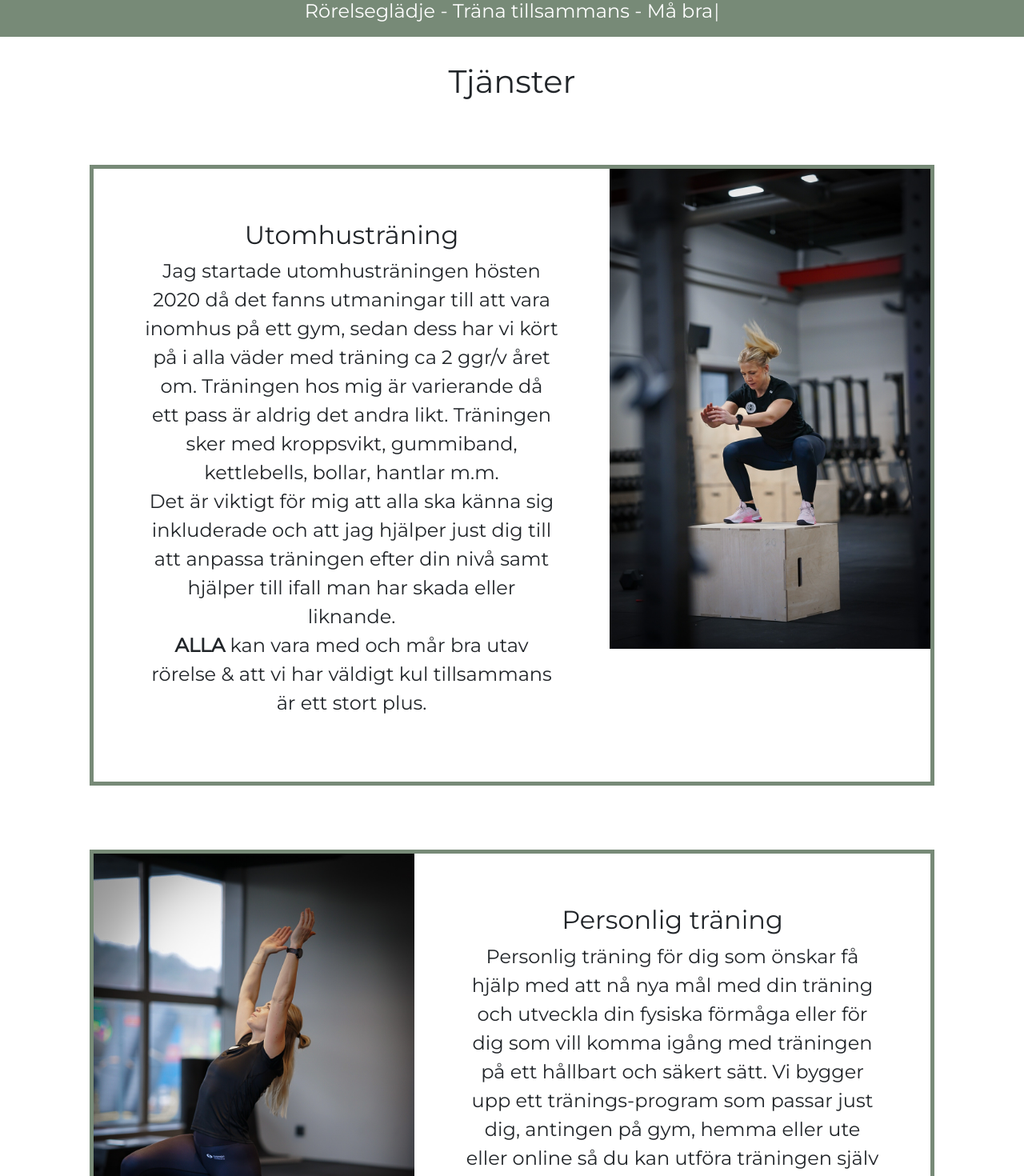
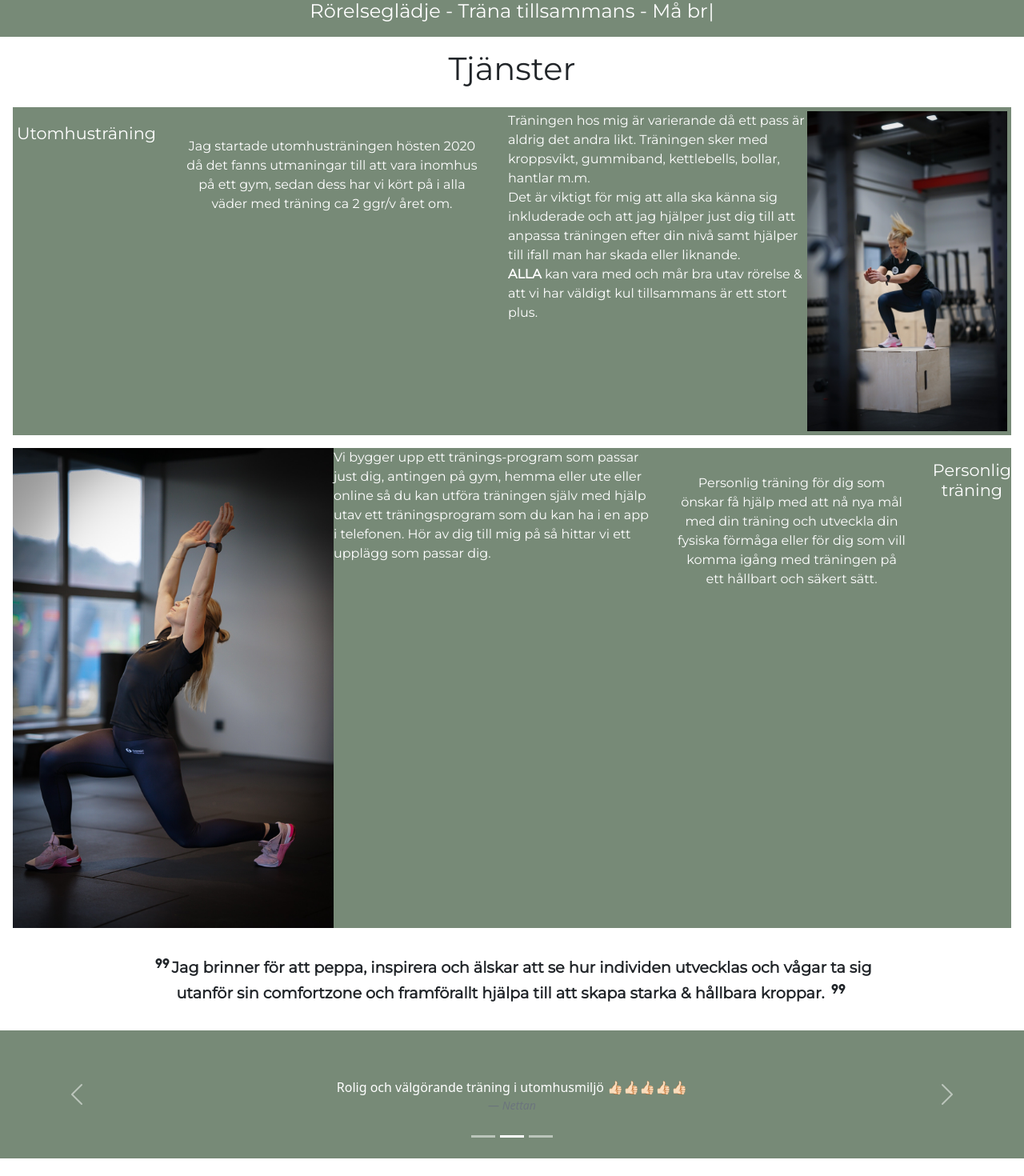
Before and after one commit to JannieBackman/examensarbete, a React (Create React App) app: page / in a window 1280 px wide. Shown: the part 898-2368 px from the top of the page at 80% size. Built offline with nearby package versions, Linux system fonts and the light colour scheme.

Commit message:
added function for collapsing text

```diff
--- a/src/components/Products.css
+++ b/src/components/Products.css
@@ -1,22 +1,227 @@
 .products-container {
-  padding: 0 2rem;
   font-family: 'Montserrat';
   width: 100%;
+  display: flex;
+  align-items: center;
+  justify-content: center;
+  flex-direction: column;
+  padding: 0;
 }
 
 .products-container h1 {
   text-align: center;
   padding-top: 2rem;
 }
-.quote {
+
+.outdoor-content {
+  border: solid #778a77 5px;
+  background-color: #778a77;
+  color: #fff;
+  display: flex;
+  flex-direction: column;
+  background-color: #778a77;
+  color: #fff;
+  width: 100%;
+}
+
+.outdoor-content h2 {
+  font-size: 1.3rem;
+  text-align: center;
+  padding-top: 1rem;
+}
+.outdoor-text {
+  font-size: 1rem;
+  padding-top: 0.5rem;
+  padding-left: 1rem;
+  padding-right: 1rem;
+  text-align: center;
+}
+
+.pt-content {
+  background-color: #778a77;
+  color: #fff;
+  display: flex;
+  flex-direction: column;
+  background-color: #778a77;
+  color: #fff;
+  width: 100%;
+}
+
+.pt-content h2 {
+  font-size: 1.3rem;
+  text-align: center;
+  padding-top: 1rem;
+}
+.pt-text {
+  font-size: 1rem;
+  padding-top: 0.5rem;
+  padding-left: 1rem;
+  padding-right: 1rem;
+  text-align: center;
+}
+
+.quote-content {
   display: flex;
   justify-content: center;
   width: 100%;
-  padding: 0 3rem 3rem 1rem;
+  padding: 1rem;
 }
 
-.about-intro {
-  font-size: 1.5rem;
+.quote-text {
+  font-size: 1rem;
   text-align: center;
   width: 75%;
 }
+
+.collapse-section {
+  display: flex;
+  align-items: center;
+  justify-content: center;
+  flex-direction: column;
+  padding: 1rem;
+  text-align: center;
+}
+
+@media (min-width: 768px) {
+  .products-container {
+    display: flex;
+    align-items: center;
+    justify-content: center;
+    flex-direction: column;
+    padding: 0;
+    gap: 0.5rem;
+  }
+  .outdoor-content {
+    display: flex;
+    flex-direction: row;
+    background-color: #778a77;
+    color: #fff;
+    width: 100%;
+  }
+  .outdoor-content h2 {
+    text-align: center;
+  }
+  .outdoor-text {
+    text-align: center;
+    padding: 1rem;
+    font-size: 1rem;
+  }
+  .outdoor-content img {
+    height: 400px;
+    width: 250px;
+  }
+
+  .pt-content {
+    display: flex;
+    background-color: #778a77;
+    color: #fff;
+    width: 100%;
+    flex-direction: row-reverse;
+  }
+  .pt-text {
+    text-align: center;
+    padding: 1rem;
+    font-size: 1rem;
+  }
+
+  .quote {
+    display: flex;
+    justify-content: center;
+    width: 100%;
+    padding: 1rem;
+  }
+
+  .quote-text {
+    font-size: 1.2rem;
+    text-align: center;
+    width: 75%;
+  }
+}
+@media (min-width: 1024px) {
+  .products-container {
+    padding: 0 1rem;
+    gap: 1rem;
+  }
+
+  .products-container h1 {
+    text-align: center;
+    padding-top: 1rem;
+  }
+  .outdoor-content {
+    flex-direction: row;
+  }
+  .outdoor-text {
+    font-size: 1rem;
+    padding: 2rem;
+    text-align: center;
+  }
+  .outdoor-text h2 {
+    font-size: 1.5rem;
+  }
+  .pt-content {
+    flex-direction: row-reverse;
+  }
+  .pt-text {
+    font-size: 1rem;
+    padding: 2rem;
+    text-align: center;
+  }
+
+  .pt-text h2 {
+    font-size: 1.5rem;
+  }
+
+  .quote-text {
+    font-size: 1.2rem;
+  }
+}
+
+@media (min-width: 1500px) {
+  .products-container {
+    padding: 0 2rem;
+    font-family: 'Montserrat';
+    width: 100%;
+  }
+
+  .products-container h1 {
+    text-align: center;
+    padding-top: 2rem;
+  }
+
+  .outdoor-content {
+    display: flex;
+    flex-direction: row;
+    margin: 5rem;
+    border: solid #778a77 5px;
+  }
+  .outdoor-text {
+    font-size: 1.3rem;
+    padding: 4rem;
+    text-align: center;
+  }
+
+  .pt-content {
+    display: flex;
+    margin: 5rem;
+    border: solid #778a77 5px;
+    flex-direction: row-reverse;
+  }
+  .pt-text {
+    font-size: 1.3rem;
+    padding: 4rem;
+    text-align: center;
+  }
+
+  .quote {
+    display: flex;
+    justify-content: center;
+    width: 100%;
+    padding: 0 3rem 3rem 1rem;
+  }
+
+  .quote-text {
+    font-size: 1.5rem;
+    text-align: center;
+    width: 75%;
+  }
+}
--- a/src/components/Products.jsx
+++ b/src/components/Products.jsx
@@ -1,68 +1,118 @@
 import workout from '../components/assets/DSC05312.JPG';
 import workout2 from '../components/assets/DSC05584.JPG';
-
+import Button from 'react-bootstrap/Button';
+import Collapse from 'react-bootstrap/Collapse';
 import './Products.css';
+import { React, useEffect, useState } from 'react';
 
 function Products() {
+  const [open, setOpen] = useState(false);
+  const [isMobile, setIsMobile] = useState(
+    window.matchMedia('(max-width: 790px)').matches
+  );
+  useEffect(() => {
+    window
+      .matchMedia('(max-width: 790px)')
+      .addEventListener('change', (e) => setIsMobile(e.matches));
+  }, []);
   return (
     <div className="products-container" id="product-section">
       <h1> Tjänster</h1>
-      <div
-        style={{
-          display: 'flex',
-          margin: '5rem',
-          border: 'solid #778a77 5px',
-        }}
-      >
-        <p
-          style={{
-            fontSize: '1.5rem',
-            padding: '4rem',
-            textAlign: 'center',
-          }}
-        >
-          <h2> Utomhusträning</h2>
+      <div className="outdoor-content">
+        <h2> Utomhusträning</h2>
+        <p className="outdoor-text">
           Jag startade utomhusträningen hösten 2020 då det fanns utmaningar till
           att vara inomhus på ett gym, sedan dess har vi kört på i alla väder
-          med träning ca 2 ggr/v året om. Träningen hos mig är varierande då ett
-          pass är aldrig det andra likt. Träningen sker med kroppsvikt,
-          gummiband, kettlebells, bollar, hantlar m.m. <br /> Det är viktigt för
-          mig att alla ska känna sig inkluderade och att jag hjälper just dig
-          till att anpassa träningen efter din nivå samt hjälper till ifall man
-          har skada eller liknande. <br /> <strong> ALLA </strong>kan vara med
-          och mår bra utav rörelse & att vi har väldigt kul tillsammans är ett
-          stort plus.
+          med träning ca 2 ggr/v året om.
         </p>
+        {!isMobile ? (
+          <p>
+            Träningen hos mig är varierande då ett pass är aldrig det andra
+            likt. Träningen sker med kroppsvikt, gummiband, kettlebells, bollar,
+            hantlar m.m. <br /> Det är viktigt för mig att alla ska känna sig
+            inkluderade och att jag hjälper just dig till att anpassa träningen
+            efter din nivå samt hjälper till ifall man har skada eller liknande.{' '}
+            <br /> <strong> ALLA </strong>kan vara med och mår bra utav rörelse
+            & att vi har väldigt kul tillsammans är ett stort plus.
+          </p>
+        ) : (
+          <div className="collapse-section">
+            <Button
+              style={{
+                backgroundColor: '#9eb89e',
+                border: 'none',
+                marginBottom: '1rem',
+              }}
+              onClick={() => setOpen(!open)}
+              aria-controls="example-collapse-text"
+              aria-expanded={open}
+            >
+              Läs mer
+            </Button>
+            <Collapse in={open}>
+              <div id="example-collapse-text">
+                <p>
+                  Träningen hos mig är varierande då ett pass är aldrig det
+                  andra likt. Träningen sker med kroppsvikt, gummiband,
+                  kettlebells, bollar, hantlar m.m. <br /> Det är viktigt för
+                  mig att alla ska känna sig inkluderade och att jag hjälper
+                  just dig till att anpassa träningen efter din nivå samt
+                  hjälper till ifall man har skada eller liknande. <br />{' '}
+                  <strong> ALLA </strong>kan vara med och mår bra utav rörelse &
+                  att vi har väldigt kul tillsammans är ett stort plus.
+                </p>
+              </div>
+            </Collapse>
+          </div>
+        )}
         <img src={workout} alt="workout" height={600} />
       </div>
-      <div
-        style={{
-          display: 'flex',
-          margin: '5rem',
-          border: 'solid #778a77 5px',
-          flexDirection: 'row-reverse',
-        }}
-      >
-        <p
-          style={{
-            fontSize: '1.5rem',
-            padding: '4rem',
-            textAlign: 'center',
-          }}
-        >
-          <h2> Personlig träning</h2>
+      <div className="pt-content">
+        <h2> Personlig träning</h2>
+        <p className="pt-text">
           Personlig träning för dig som önskar få hjälp med att nå nya mål med
           din träning och utveckla din fysiska förmåga eller för dig som vill
-          komma igång med träningen på ett hållbart och säkert sätt. Vi bygger
-          upp ett tränings-program som passar just dig, antingen på gym, hemma
-          eller ute eller online så du kan utföra träningen själv med hjälp utav
-          ett träningsprogram som du kan ha i en app i telefonen. Hör av dig
-          till mig på så hittar vi ett upplägg som passar dig.
+          komma igång med träningen på ett hållbart och säkert sätt.
         </p>
+        {!isMobile ? (
+          <p>
+            Vi bygger upp ett tränings-program som passar just dig, antingen på
+            gym, hemma eller ute eller online så du kan utföra träningen själv
+            med hjälp utav ett träningsprogram som du kan ha i en app i
+            telefonen. Hör av dig till mig på så hittar vi ett upplägg som
+            passar dig.
+          </p>
+        ) : (
+          <div className="collapse-section">
+            <Button
+              style={{
+                backgroundColor: '#9eb89e',
+                border: 'none',
+                marginBottom: '1rem',
+              }}
+              onClick={() => setOpen(!open)}
+              aria-controls="example-collapse-text"
+              aria-expanded={open}
+            >
+              Läs mer
+            </Button>
+            <Collapse in={open}>
+              <div id="example-collapse-text">
+                <p>
+                  Vi bygger upp ett tränings-program som passar just dig,
+                  antingen på gym, hemma eller ute eller online så du kan utföra
+                  träningen själv med hjälp utav ett träningsprogram som du kan
+                  ha i en app i telefonen. Hör av dig till mig på så hittar vi
+                  ett upplägg som passar dig.
+                </p>
+              </div>
+            </Collapse>
+          </div>
+        )}
         <img src={workout2} alt="workout" height={600} />
       </div>
-      <div className="quote">
-        <p className="about-intro">
+      <div className="quote-content">
+        <p className="quote-text">
           <strong>
             <span class="material-symbols-outlined">format_quote</span>
             Jag brinner för att peppa, inspirera och älskar att se hur individen
```
